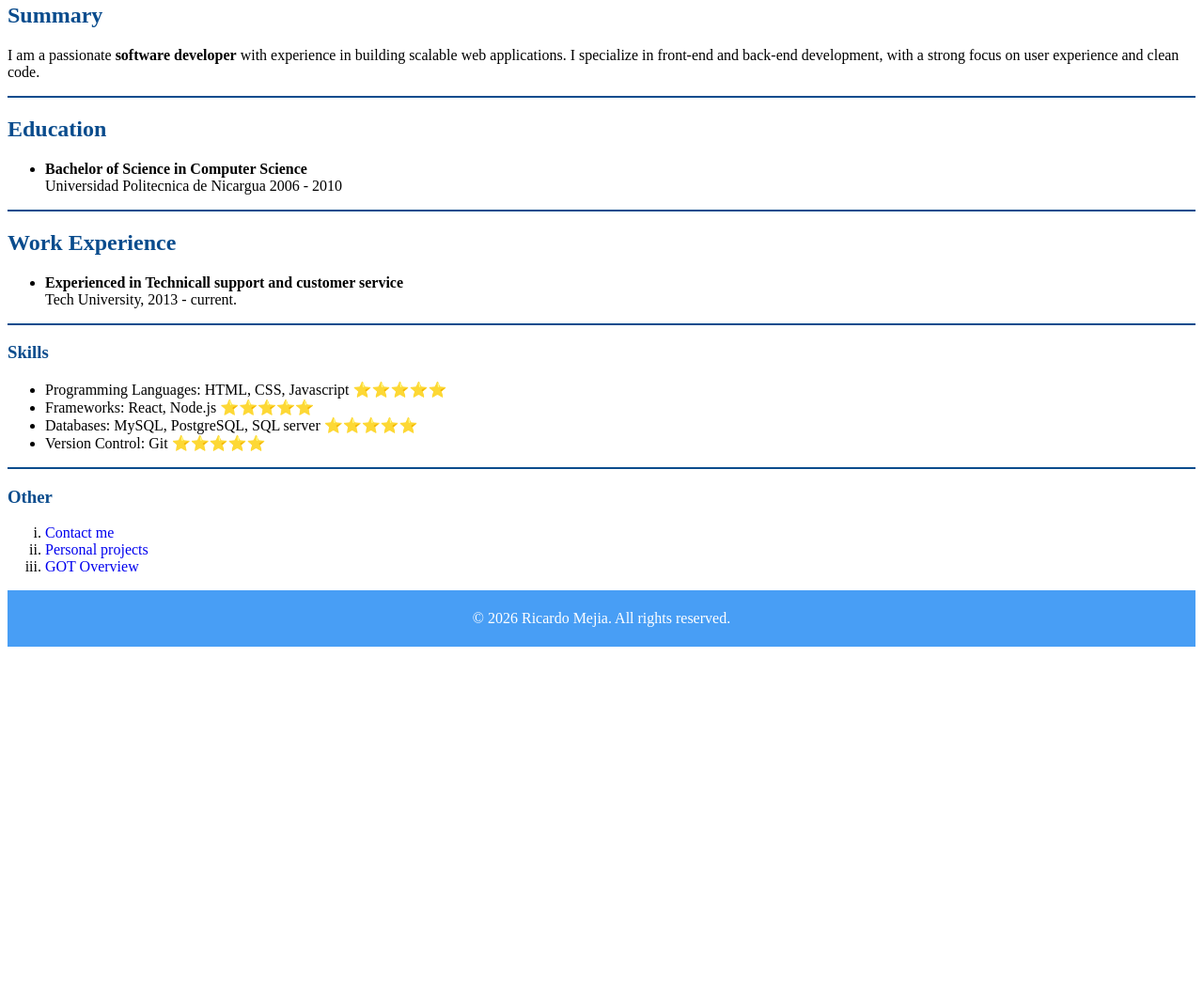
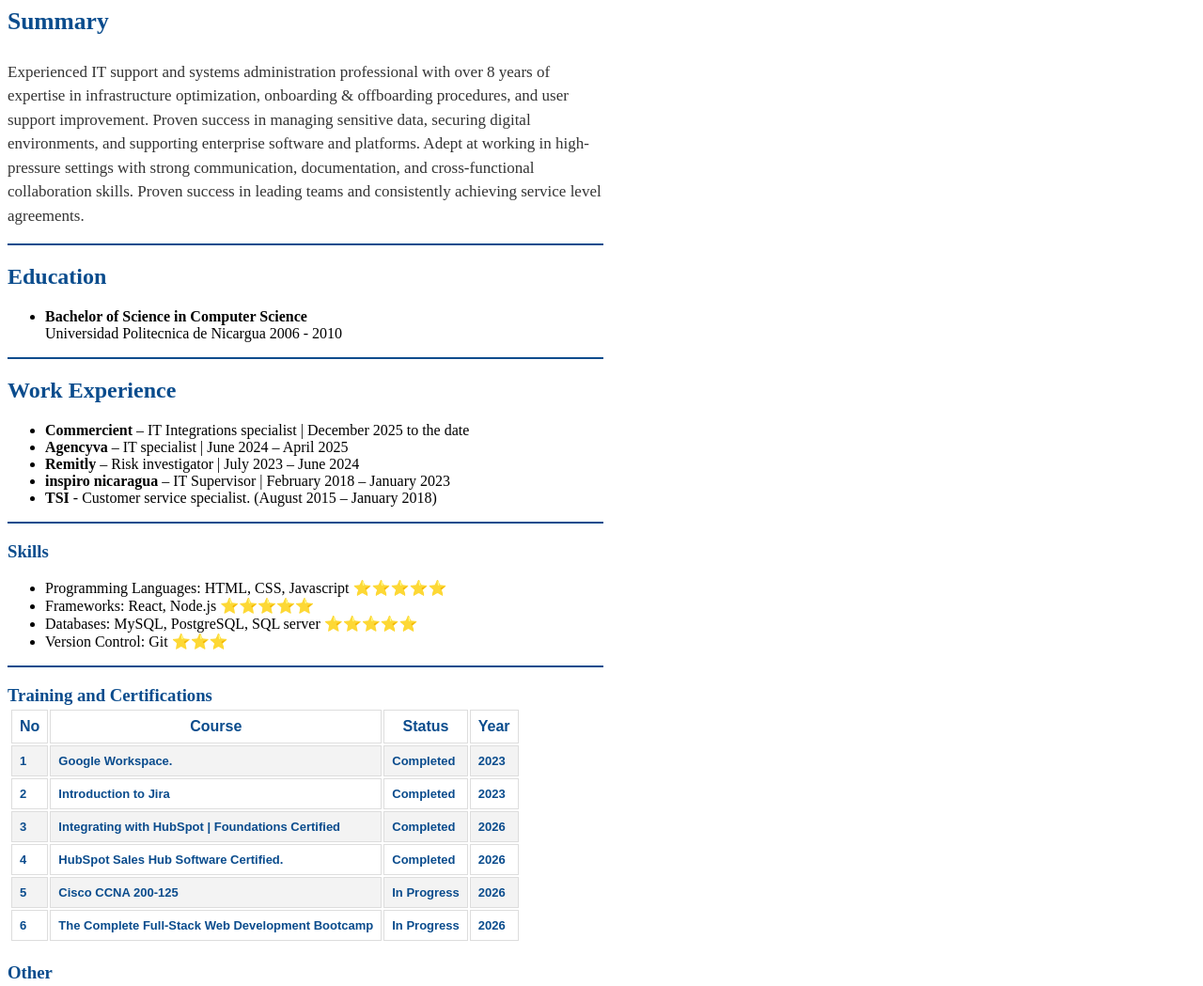
Before and after one commit to RicMejiaZ/Git_project, a plain HTML site: page index.html in a window 1280 px wide. Shown: the part 374-1423 px from the top of the page at 94% size. Before the commit the page ends 1070 px from the top, so only its background shows below. Drawn offline with Linux system fonts and the light colour scheme.

Commit message:
recent info

```diff
--- a/index.html
+++ b/index.html
@@ -4,6 +4,7 @@
 		<meta charset="UTF-8" />
 		<meta name="viewport" content="width=device-width, initial-scale=1.0" />
 		<link rel="stylesheet" href="./styles/styles.css" />
+
 		<title>My Resume</title>
 	</head>
 	<body>
@@ -14,14 +15,20 @@
 			width="300"
 		/>
 
+		<div id="summary">
 			<h2>Summary</h2>
 
-    <p class="parrafo" id="summary">
-      I am a passionate <strong>software developer</strong> with experience in
-      building scalable web applications. I specialize in front-end and back-end
-      development, with a strong focus on user experience and clean code.
+			<p>
+				Experienced IT support and systems administration professional with over
+				8 years of expertise in infrastructure optimization, onboarding &
+				offboarding procedures, and user support improvement. Proven success in
+				managing sensitive data, securing digital environments, and supporting
+				enterprise software and platforms. Adept at working in high-pressure
+				settings with strong communication, documentation, and cross-functional
+				collaboration skills. Proven success in leading teams and consistently
+				achieving service level agreements.
 			</p>
-
+		</div>
 		<hr />
 
 		<h2>Education</h2>
@@ -37,9 +44,22 @@
 		<h2>Work Experience</h2>
 		<ul>
 			<li>
-        <strong>Experienced in Technicall support and customer service</strong
-        ><br />
-        Tech University, 2013 - current.
+				<strong>Commercient</strong> – IT Integrations specialist | December
+				2025 to the date
+			</li>
+			<li>
+				<strong>Agencyva</strong> – IT specialist | June 2024 – April 2025
+			</li>
+			<li>
+				<strong>Remitly</strong> – Risk investigator | July 2023 – June 2024
+			</li>
+			<li>
+				<strong>inspiro nicaragua</strong> – IT Supervisor | February 2018 –
+				January 2023
+			</li>
+			<li>
+				<strong>TSI</strong> - Customer service specialist. (August 2015 –
+				January 2018)
 			</li>
 		</ul>
 
@@ -50,10 +70,59 @@
 			<li>Programming Languages: HTML, CSS, Javascript ⭐️⭐️⭐️⭐️⭐️</li>
 			<li>Frameworks: React, Node.js ⭐️⭐️⭐️⭐️⭐️</li>
 			<li>Databases: MySQL, PostgreSQL, SQL server ⭐️⭐️⭐️⭐️⭐️</li>
-      <li>Version Control: Git ⭐️⭐️⭐️⭐️⭐️</li>
+			<li>Version Control: Git ⭐️⭐️⭐️</li>
 		</ul>
 
 		<hr />
+
+		<h3>
+			Training and Certifications
+			<br />
+			<table id="tabla">
+				<tr>
+					<th>No</th>
+					<th>Course</th>
+					<th>Status</th>
+					<th>Year</th>
+				</tr>
+				<tr>
+					<td>1</td>
+					<td>Google Workspace.</td>
+					<td>Completed</td>
+					<td>2023</td>
+				</tr>
+				<tr>
+					<td>2</td>
+					<td>Introduction to Jira</td>
+					<td>Completed</td>
+					<td>2023</td>
+				</tr>
+				<tr>
+					<td>3</td>
+					<td>Integrating with HubSpot | Foundations Certified</td>
+					<td>Completed</td>
+					<td>2026</td>
+				</tr>
+				<tr>
+					<td>4</td>
+					<td>HubSpot Sales Hub Software Certified.</td>
+					<td>Completed</td>
+					<td>2026</td>
+				</tr>
+				<tr>
+					<td>5</td>
+					<td>Cisco CCNA 200-125</td>
+					<td>In Progress</td>
+					<td>2026</td>
+				</tr>
+				<tr>
+					<td>6</td>
+					<td>The Complete Full-Stack Web Development Bootcamp</td>
+					<td>In Progress</td>
+					<td>2026</td>
+				</tr>
+			</table>
+		</h3>
 
 		<h3>Other</h3>
 
--- a/styles/styles.css
+++ b/styles/styles.css
@@ -2,14 +2,24 @@
 	color: #8d840a;
 }
 
-h2,h3 {
+h2,
+h3 {
 	color: #0a4c8d;
+}
+#summary {
+	font-size: 17px;
+	text-align: left; /* Alinea el texto a la izquierda */
+	width: 50%;
+	line-height: 1.5;
+	color: #333;
 }
 
 hr {
 	border: 1px solid #0a4c8d;
-        position: relative;
+	width: 50%;
+	margin-left: 0; /* Alinea el hr a la izquierda */
 }
+
 footer {
 	display: flex;
 	justify-content: center;
@@ -17,15 +27,40 @@
 	background-color: #489ef5;
 	color: white;
 }
-.other, a {
+.other,
+a {
 	list-style-type: lower-roman;
 	text-decoration: none;
-
 }
 
 a:hover {
 	color: orange;
 	box-shadow: 0 8px 16px rgba(0, 0, 0, 0.4);
 	transform: translateY(-4px);
+}
 
+table {
+	width: auto;
+	border: 2px solid #ffffff;
+	font-family: Arial, sans-serif;
+	font-size: 1rem;
 }
+
+tr,
+th {
+	border: 0.5px solid #dddddd;
+	padding: 8px;
+	text-align: center; /* Encabezados centrados */
+	background-color: #ffffff;
+}
+
+td {
+	border: 0.5px solid #dddddd;
+	font-size: small;
+	padding: 8px;
+	text-align: justify; /* Datos alineados a la izquierda */
+}
+
+tr:nth-child(even) {
+	background-color: #f3f3f3;
+}
```
Also changed, not shown: got.html (+2 -0 lines). Lines whose indentation alone changed are shown as unchanged.
